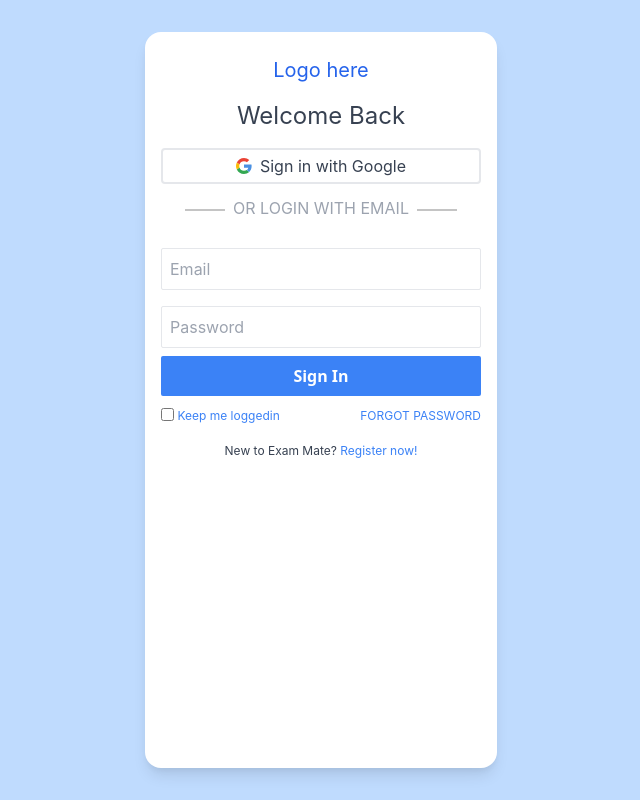
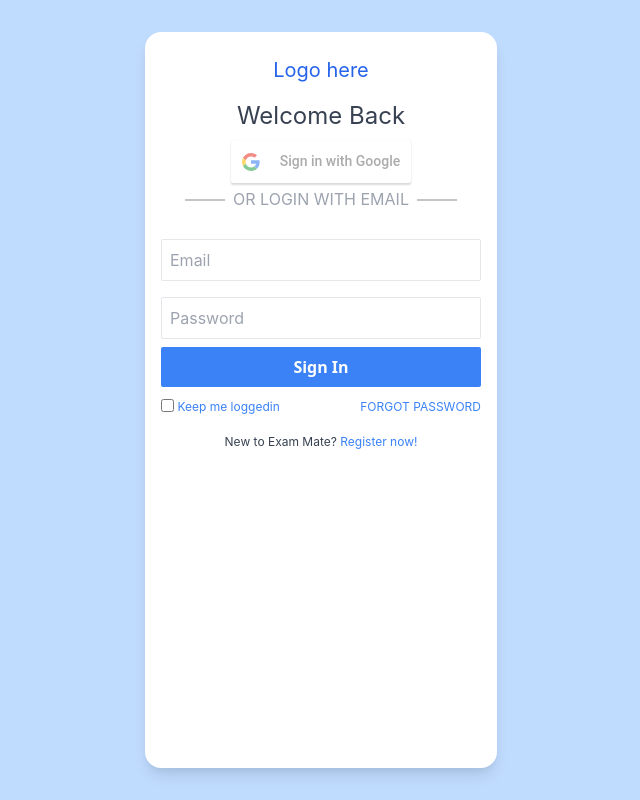
Before and after one commit to MarionRosete/4Choices-ReactWeb, a React (Create React App) app: page / in a window 1280 px wide. Shown: the top 800 px of the page, without its empty margins (319-959 px from the left). Built offline with nearby package versions, Linux system fonts and the light colour scheme.

Commit message:
sign in with google

```diff
--- a/package.json
+++ b/package.json
@@ -1,5 +1,4 @@
 {
-
   "name": "fligno-project",
   "version": "0.1.0",
   "private": true,
@@ -12,6 +11,7 @@
     "http-proxy-middleware": "^2.0.1",
     "react": "^17.0.2",
     "react-dom": "^17.0.2",
+    "react-google-login": "^5.2.2",
     "react-router-dom": "^5.2.0",
     "react-scripts": "4.0.3",
     "web-vitals": "^1.1.2"
@@ -23,7 +23,6 @@
     "eject": "react-scripts eject"
   },
   "proxy": "http://localhost:8000/",
-
   "eslintConfig": {
     "extends": [
       "react-app",
@@ -47,5 +46,4 @@
     "postcss": "^7.0.36",
     "tailwindcss": "npm:@tailwindcss/postcss7-compat@^2.2.7"
   }
-
 }
--- a/src/App.js
+++ b/src/App.js
@@ -18,7 +18,6 @@ function App(){
             <Route exact path="/Register" component={Register}/>
             <Route exac path="/Forgetpassword" component={FindYourAccount}/>
             <Route exact path="/" component={Login}>
-            <Route exact path="/" component={Login}/>
               {token !=null ? <Redirect to="/dashboard" /> : <Login />}
             </Route>
             <Route exact path="/EmailVerification" component={EmailVerification}/>
--- a/src/component/Login.js
+++ b/src/component/Login.js
@@ -1,17 +1,17 @@
 
 import React, { useState,  } from 'react'
 import { Link} from 'react-router-dom'
-
+import { GoogleLogin } from 'react-google-login';
 
 
 const Login = () => {
-
+    const clientId = "669346893039-mv5nspklglnpal0h50i63vu8a70og3k1.apps.googleusercontent.com";
 
     const [email, setEmail] = useState('');
     const [password,  setPassword] = useState('');
     const[printRes, resJson]= useState('');
 
-    const urlcallbackGoogle='http://localhost:8000/api/login/google-callback'
+
 
     const handleLogin=(event)=>{
         event.preventDefault()
@@ -37,12 +37,12 @@ const Login = () => {
                 )
             )
     }
-    const authGoogle=()=>{
-        window.location.replace('http://localhost:8000/api/login/google-redirect')
-        fetch(urlcallbackGoogle,{headers:{'content-type':'application/json', 'accept':'application/json'}}
+    const authGoogle=(event)=>{
+        event.preventDefault()
+        fetch('http://localhost:8000/api/login/google-redirect',{method:"GET",headers:{'content-type':'application/json', 'accept':'application/json'},}
         ).then(response=>(
             response.json().then(resjson=>{resJson(resjson.message);
-                if(resjson.message==="successful"){
+                if(resjson.success===true){
                     console.log("successful");window.location.replace( "/Dashboard");
                     localStorage.setItem('token', resjson.token)
                     localStorage.setItem('status', resjson.message)
@@ -54,8 +54,40 @@ const Login = () => {
         )
     )
 
+    }
+    const onSuccess = (res) => {
 
-    }
+        console.log('Login Success: currentUser:', res.profileObj);
+        const fullname=res.profileObj.name;
+        const email=res.profileObj.email;
+        const user={fullname,email};
+        console.log(user)
+        alert(
+          `Logged in successfully welcome ${res.profileObj.name} 😍. \n See console for full profile object.`
+        );
+
+        fetch('http://localhost:8000/api/login/googlecallback',
+        {
+        method:'post',
+        headers:{'content-type':'application/json', 'accept':'application/json'},
+        body:JSON.stringify(user)
+        }
+    ).then(response=>(
+                response.json().then(resjson=>{resJson(resjson.message);
+                    if(resjson.success===true){
+                        window.location.replace( "/Dashboard");
+                        localStorage.setItem('token', resjson.token)
+                        localStorage.setItem('status', resjson.message)
+                    }else{
+                            console.log("unauthorized")
+                    };
+                    }
+                )
+            )
+        )
+
+      };
+
         return (
           <>
 
@@ -66,11 +98,8 @@ const Login = () => {
                     <div className="text-center">
                         <h1 className="text-xl text-blue-600 p-2">Logo here</h1>
                         <p className="text-2xl p-2">Welcome Back</p>
+                        <GoogleLogin  clientId={clientId}  onSuccess={onSuccess} />
 
-                        <button className="hover:bg-gray-100 mt-2 mb-3 rounded border-2 px-4 py-1 mb-2 w-80" onClick={authGoogle}>
-                            <svg viewBox="0 0 30 30" className="inline mr-1 w-5 h-5" fill="none" xmlns="http://www.w3.org/2000/svg"><g clipPath="url(#clip0)"><path d="M5.266 9.765A7.077 7.077 0 0112 4.909c1.69 0 3.218.6 4.418 1.582L19.91 3C17.782 1.145 15.055 0 12 0 7.27 0 3.198 2.698 1.24 6.65l4.026 3.115z" fill="#EA4335"/><path d="M16.04 18.013c-1.09.703-2.474 1.078-4.04 1.078a7.077 7.077 0 01-6.723-4.823l-4.04 3.067A11.965 11.965 0 0012 24c2.933 0 5.735-1.043 7.834-3l-3.793-2.987z" fill="#34A853"/><path d="M19.834 21c2.195-2.048 3.62-5.096 3.62-9 0-.71-.109-1.473-.272-2.182H12v4.637h6.436c-.317 1.559-1.17 2.766-2.395 3.558L19.834 21z" fill="#4A90E2"/><path d="M5.277 14.268A7.12 7.12 0 014.909 12c0-.782.125-1.533.357-2.235L1.24 6.65A11.934 11.934 0 000 12c0 1.92.445 3.73 1.237 5.335l4.04-3.067z" fill="#FBBC05"/></g><defs><clipPath id="clip0"><path fill="#fff" d="M0 0h24v24H0z"/></clipPath></defs></svg>
-                            Sign in with Google
-                        </button>
                             <form onSubmit={handleLogin}>
                             <span className="block text-gray-400">
                                 <svg className="inline w-10 mr-2" height="2" fill="none" xmlns="http://www.w3.org/2000/svg"><path stroke="#C4C4C4" strokeWidth="2" d="M0 1h90"/></svg>
--- a/src/component/Register.js
+++ b/src/component/Register.js
@@ -13,8 +13,12 @@ const Register = () => {
     const [msg, msgSet] = useState('');
     const[code, setCode]=useState('');
     const[responsecode, setCoderesponse] = useState('');
+    const[msgErr, setMsgErr] = useState('')
+    const [loading, setLoading] = useState(false);
     const handleSubmit = (e) => {
             e.preventDefault();
+
+            setLoading(true)
             const newuser = {fullname, email, password, password_confirmation};
             console.log(newuser);
             fetch ("http://localhost:8000/api/register",{
@@ -23,10 +27,12 @@ const Register = () => {
                 body:JSON.stringify(newuser),
                 }
             ).then(response=>(
-                    response.json().then(resjson=>{msgSet(resjson);}
+                    response.json().then(resjson=>{msgSet(resjson); setLoading(false); setMsgErr(resjson.errors)  }
                     )
+
                   )
               )
+
         }
         const findCode=(event)=>{
             event.preventDefault();
@@ -36,8 +42,9 @@ const Register = () => {
                 headers:{'content-type':'application/json', 'accept':'application/json'},
 
             }).then(response=>(
-                response.json().then(resjson=>{setCoderesponse(resjson);
+                response.json().then(resjson=>{
                     if(resjson.success===true){
+                        setCoderesponse(resjson);
                         console.log("successful");window.location.replace( "/Dashboard");
                         localStorage.setItem('token', resjson.token)
 
@@ -55,7 +62,7 @@ const Register = () => {
 
                     <>
                     <p>{msg.message}</p>
-                    <p>{responsecode.success ===false? "Account Activiated":"Invalid Code"}</p>
+                    <p>{responsecode.success ===false? "Invalid Code":""}</p>
                     <form onSubmit={findCode}>
                     <input className="box-border border focus:outline-none focus:ring-2 focus:ring-blue-500 rounded-sm p-2 my-2 w-80" type="text" placeholder="Code"  value={code} onChange={(e)=>setCode(e.target.value)}/>
                      <button className="transition duration-500 ease-in-out hover:bg-blue-400 transform hover:-translate-y-1 hover:scale-100 rounded-sm bg-blue-500 text-white font-bold font-sans p-2 w-80 ">Activate Account</button>
@@ -69,15 +76,19 @@ const Register = () => {
                     <button onClick={() => window.open( "http://localhost:8000/api/login/google-redirect")}>Sign in with google</button>
                     <form onSubmit={handleSubmit}>
                     <p>{msg.message}</p>
-                    <input className="p-2 m-5" type="text" placeholder="Fullname" required value={fullname} onChange={(e)=>setName(e.target.value)}/><br></br>
+                    <p>{msgErr.password}</p>
+                    <p>{msgErr.email}</p>
+                    <input className="box-border border focus:outline-none focus:ring-2 focus:ring-blue-500 rounded-sm p-2 my-2 w-80" type="text" placeholder="Fullname" required value={fullname} onChange={(e)=>setName(e.target.value)}/><br></br>
 
-                    <input className="p-2 m-5" type="email" placeholder="Email" required value={email} onChange={(e)=>setEmail(e.target.value)} /><br></br>
+                    <input className="box-border border focus:outline-none focus:ring-2 focus:ring-blue-500 rounded-sm p-2 my-2 w-80" type="email" placeholder="Email" required value={email} onChange={(e)=>setEmail(e.target.value)} /><br></br>
 
-                    <input className="p-2 m-5" type="password" placeholder="Password" required value={password} onChange={(e)=>setPassword(e.target.value)}/><br></br>
+                    <input className="box-border border focus:outline-none focus:ring-2 focus:ring-blue-500 rounded-sm p-2 my-2 w-80" type="password" placeholder="Password" required value={password} onChange={(e)=>setPassword(e.target.value)}/><br></br>
 
-                    <input className="p-2 m-5" type="password" placeholder="Confirm Password" required value={password_confirmation} onChange={(e)=>setPasswordcon(e.target.value)}/><br></br>
-                    <button className="transition duration-500 ease-in-out hover:bg-blue-400 transform hover:-translate-y-1 hover:scale-100 bg-blue-700 p-2 w-40 ">Sign Up!</button>
-
+                    <input className="box-border border focus:outline-none focus:ring-2 focus:ring-blue-500 rounded-sm p-2 my-2 w-80" type="password" placeholder="Confirm Password" required value={password_confirmation} onChange={(e)=>setPasswordcon(e.target.value)}/><br></br>
+                   { !loading ? <button className="transition duration-500 ease-in-out hover:bg-blue-400 transform hover:-translate-y-1 hover:scale-100 rounded-sm bg-blue-500 text-white font-bold font-sans p-2 w-80 ">Sign Up!</button>
+                   :
+                   <button disabled className="transition duration-500 ease-in-out hover:bg-blue-400 transform hover:-translate-y-1 hover:scale-100 rounded-sm bg-blue-500 text-white font-bold font-sans p-2 w-80 ">Signing Up.....</button>
+                    }
                     <p className="text-gray-400">Have an Account?</p>
                     <p className="text-lg text-blue-900 p-3"><Link to="/"> Sign In!</Link></p>
 
--- a/src/component/auth/Dashboard.js
+++ b/src/component/auth/Dashboard.js
@@ -25,8 +25,8 @@ const Dashboard = () => {
                                     setUser(resjson.user);
 
                                 }else{
-                                    localStorage.removeItem('token')
-                                    window.location.replace( "/");
+                                    localStorage.removeItem('token');
+                                    window.location.reload();
                                 }
 
 
```
Also changed, not shown: 1 other file (tests, documents, lock files or other folders).
